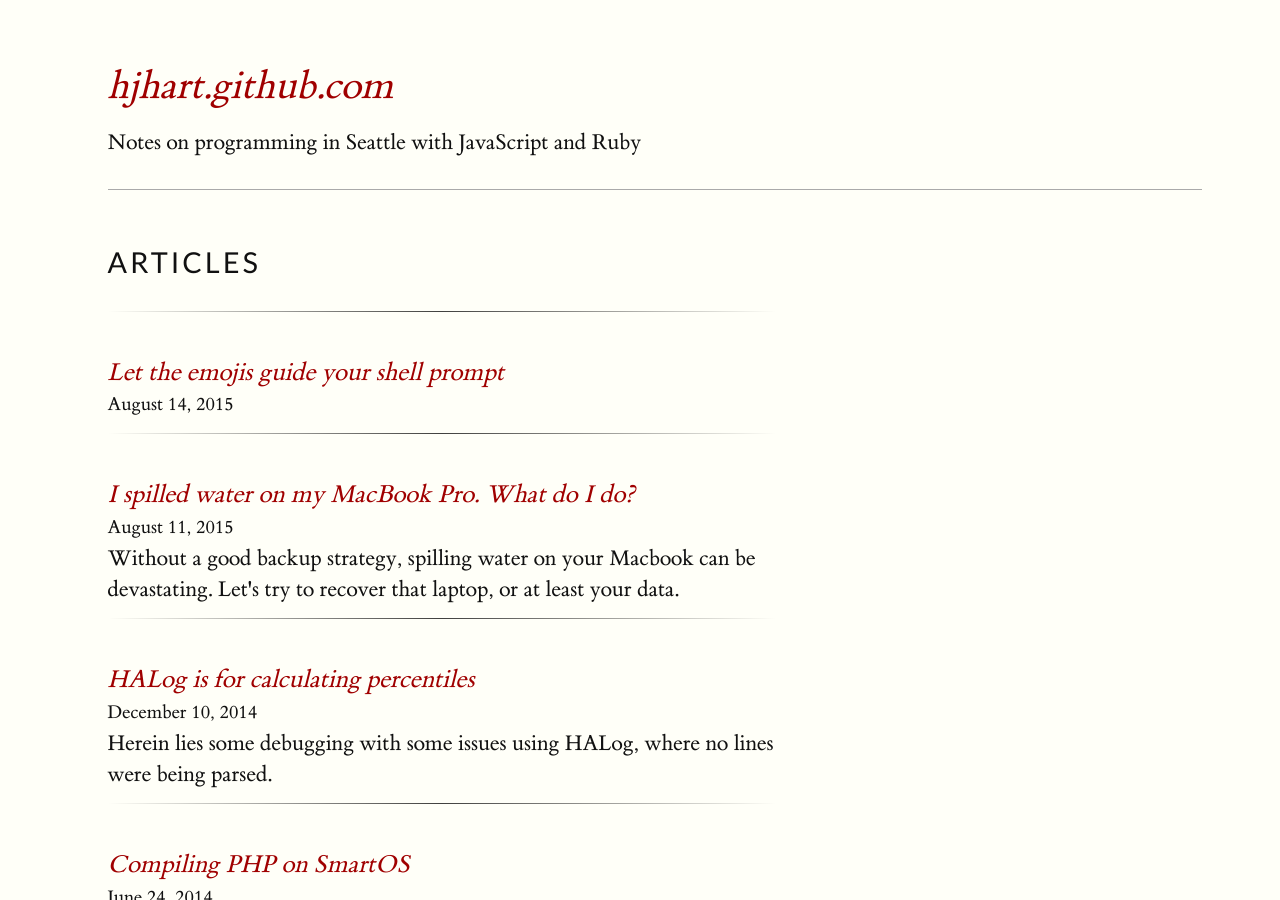
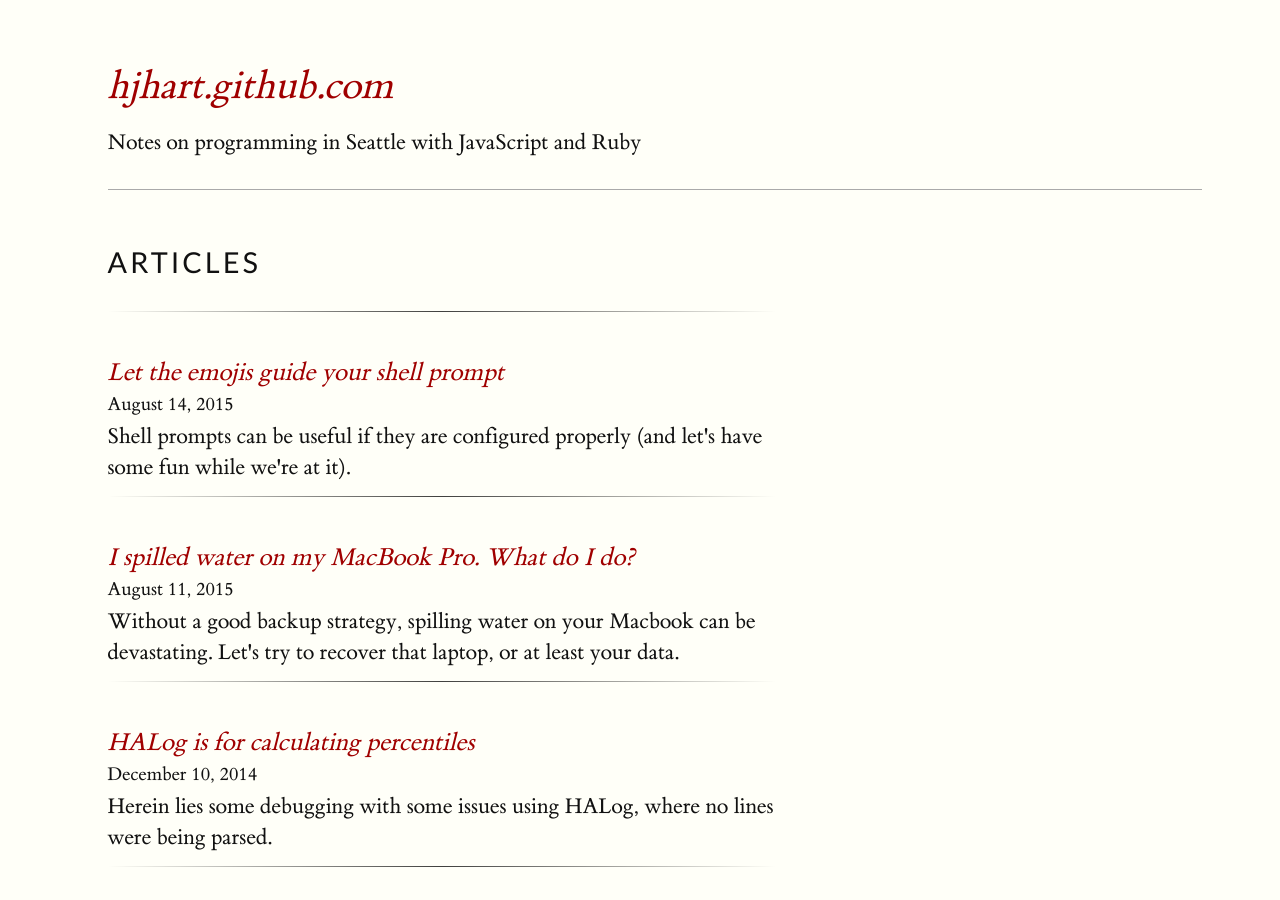
Before and after one commit to hjhart/hjhart.blog, a Jekyll site: the page built from index.html, in a window 1280 px wide and 900 px high. Built offline with Jekyll 4.4.1, drawn with Linux system fonts in a browser that asks for light colours.

Commit message:
Add a summary to the newest blog post

```diff
--- a/_posts/2015-08-13-let-the-emojis-guide-your-shell-prompt.markdown
+++ b/_posts/2015-08-13-let-the-emojis-guide-your-shell-prompt.markdown
@@ -2,6 +2,8 @@
 title: "Let the emojis guide your shell prompt"
 layout: post
 date: 2015-08-13 23:50:23 PDT
+summary: "Shell prompts can be useful if they are configured properly (and let's have some fun while we're at it)."
+
 ---
 <span class='newthought'>Okay, so you're wondering what</span> the hell I'm talking about. Fair enough.
 
```
